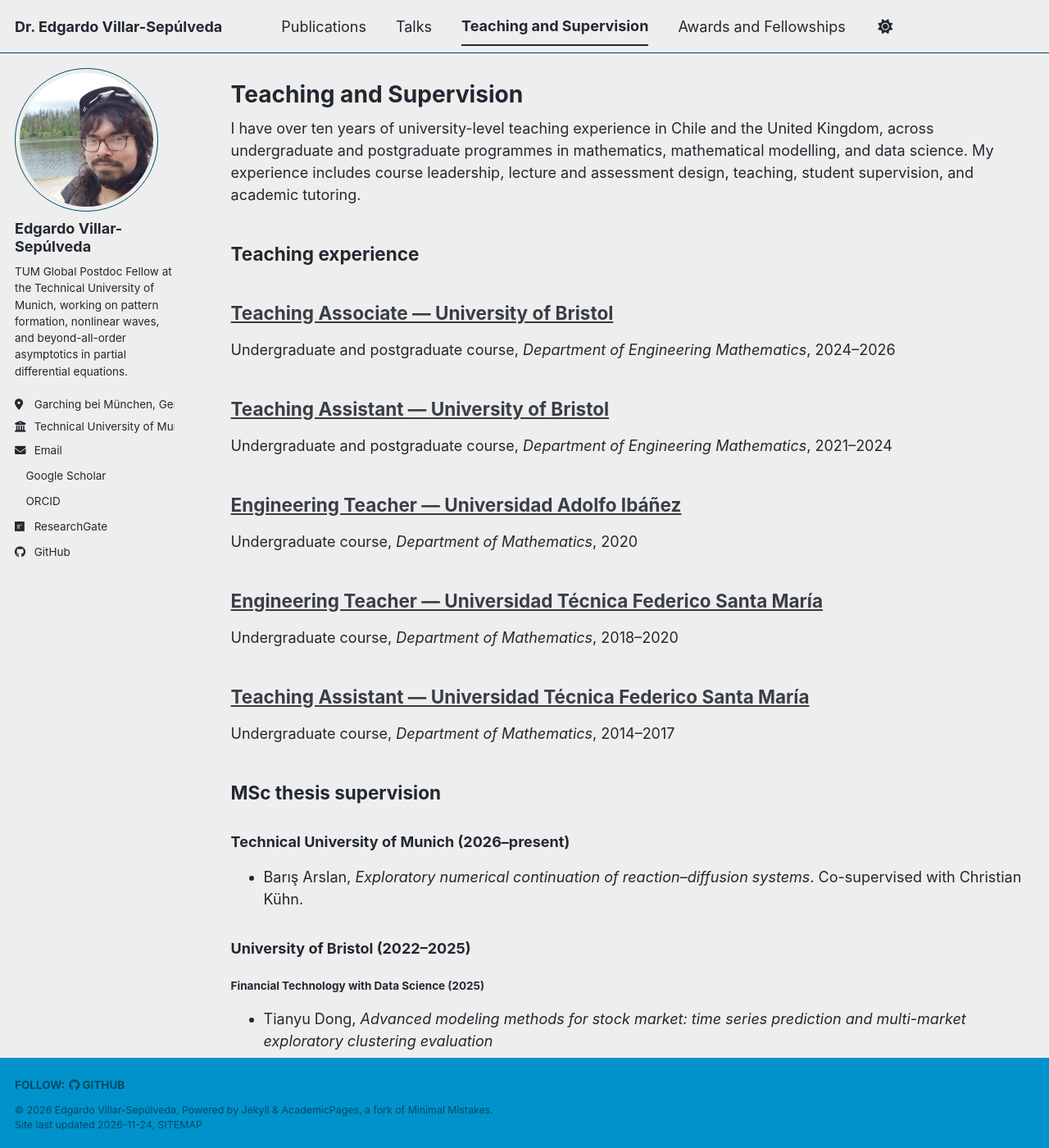
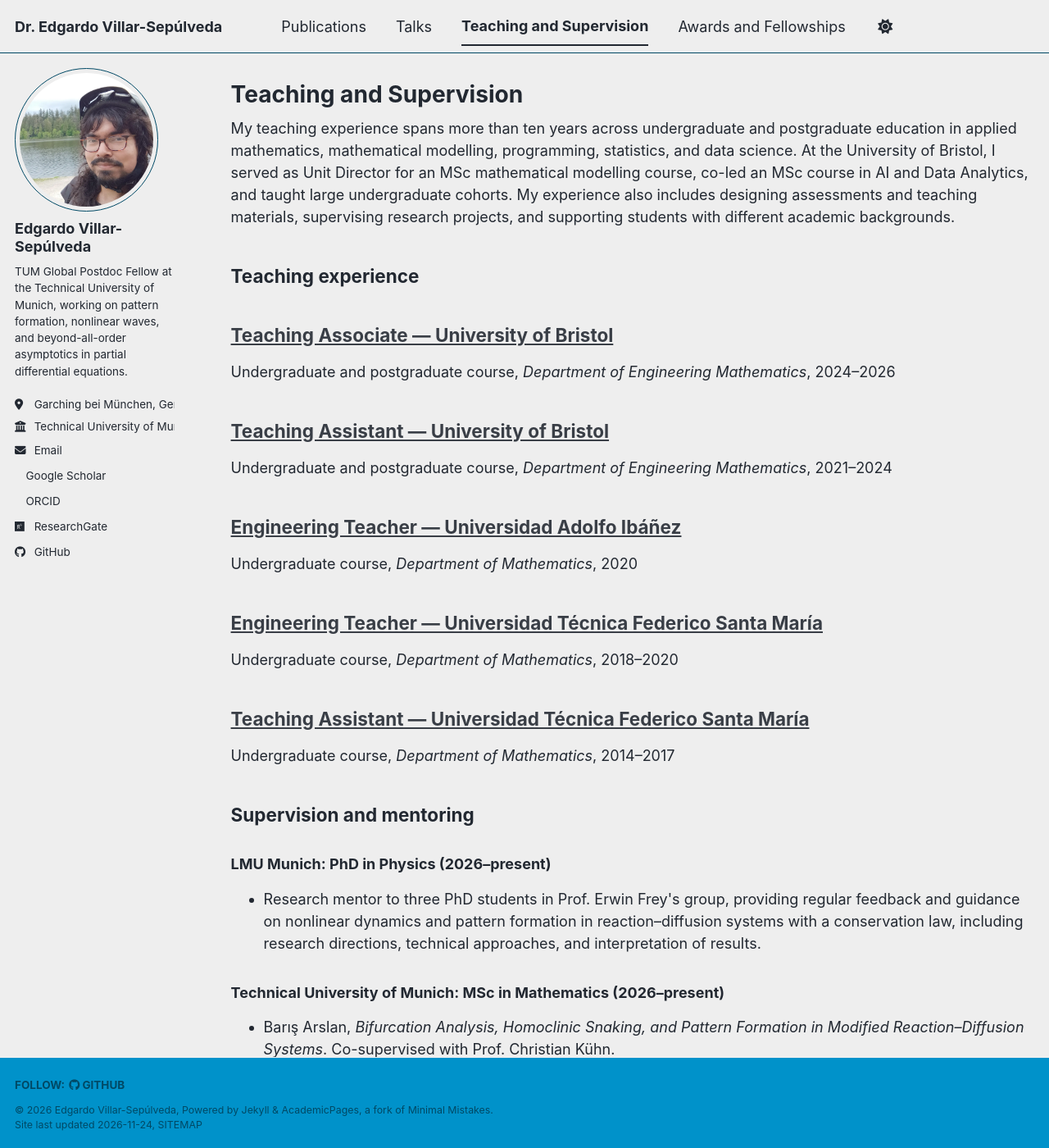
Before and after one commit to edgardeitor/edgardeitor.github.io, a Jekyll site: the page built from _pages/teaching.html, in a window 1280 px wide and 1400 px high. Shown: the whole window at 82% size. Built offline with Jekyll 4.4.1, drawn with Linux system fonts in a browser that asks for light colours; a style sheet for code colours, icons or effects is not loaded; some of the changed text lies outside the part shown.

Commit message:
Updating information

```diff
--- a/_pages/teaching.html
+++ b/_pages/teaching.html
@@ -7,7 +7,7 @@ author_profile: true
 
 {% include base_path %}
 
-I have over ten years of university-level teaching experience in Chile and the United Kingdom, across undergraduate and postgraduate programmes in mathematics, mathematical modelling, and data science. My experience includes course leadership, lecture and assessment design, teaching, student supervision, and academic tutoring.
+My teaching experience spans more than ten years across undergraduate and postgraduate education in applied mathematics, mathematical modelling, programming, statistics, and data science. At the University of Bristol, I served as Unit Director for an MSc mathematical modelling course, co-led an MSc course in AI and Data Analytics, and taught large undergraduate cohorts. My experience also includes designing assessments and teaching materials, supervising research projects, and supporting students with different academic backgrounds.
 
 <h2>Teaching experience</h2>
 
@@ -15,17 +15,23 @@ I have over ten years of university-level teaching experience in Chile and the U
   {% include archive-single.html %}
 {% endfor %}
 
-<h2>MSc thesis supervision</h2>
+<h2>Supervision and mentoring</h2>
 
-<h3>Technical University of Munich (2026–present)</h3>
+<h3>LMU Munich: PhD in Physics (2026–present)</h3>
 
 <ul>
-  <li>Barış Arslan, <em>Exploratory numerical continuation of reaction–diffusion systems</em>. Co-supervised with Christian Kühn.</li>
+  <li>Research mentor to three PhD students in Prof. Erwin Frey's group, providing regular feedback and guidance on nonlinear dynamics and pattern formation in reaction–diffusion systems with a conservation law, including research directions, technical approaches, and interpretation of results.</li>
+</ul>
+
+<h3>Technical University of Munich: MSc in Mathematics (2026–present)</h3>
+
+<ul>
+  <li>Barış Arslan, <em>Bifurcation Analysis, Homoclinic Snaking, and Pattern Formation in Modified Reaction–Diffusion Systems</em>. Co-supervised with Prof. Christian Kühn.</li>
 </ul>
 
 <h3>University of Bristol (2022–2025)</h3>
 
-<h4>Financial Technology with Data Science (2025)</h4>
+<h4>MSc in Financial Technology with Data Science (2025)</h4>
 
 <ul>
   <li>Tianyu Dong, <em>Advanced modeling methods for stock market: time series prediction and multi-market exploratory clustering evaluation</em></li>
@@ -37,10 +43,10 @@ I have over ten years of university-level teaching experience in Chile and the U
   <li>Li Yin, <em>Research on the adaptability of advanced deep learning methods in stock prediction of different companies</em></li>
 </ul>
 
-<h4>Engineering Mathematics (2022)</h4>
+<h4>MSc in Engineering Mathematics (2022)</h4>
 
 <ul>
-  <li>Weiyi Yuan, <em>Mathematical modelling of infection spread within a relatively static crowd</em>. Co-supervised with Alan Champneys.</li>
+  <li>Weiyi Yuan, <em>Mathematical modelling of infection spread within a relatively static crowd</em>. Co-supervised with Prof. Alan Champneys.</li>
 </ul>
 
 <h2>Teaching development</h2>
```
Also changed, not shown: 1 other file.
